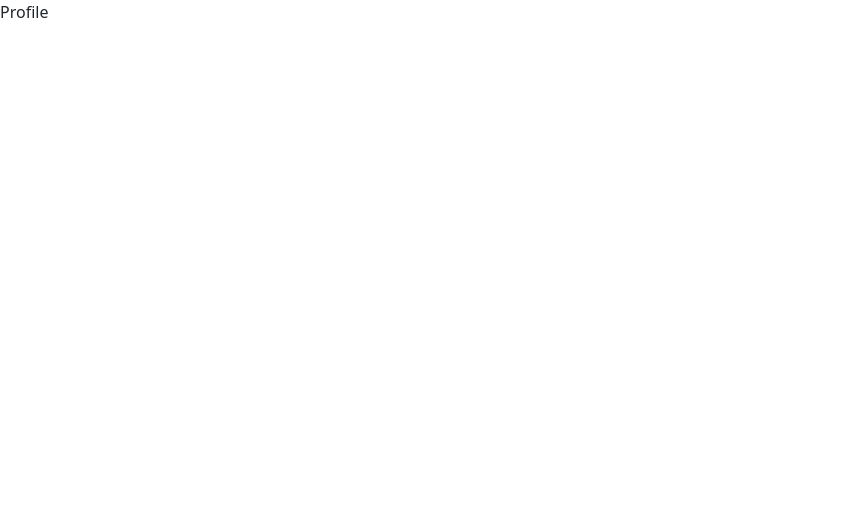
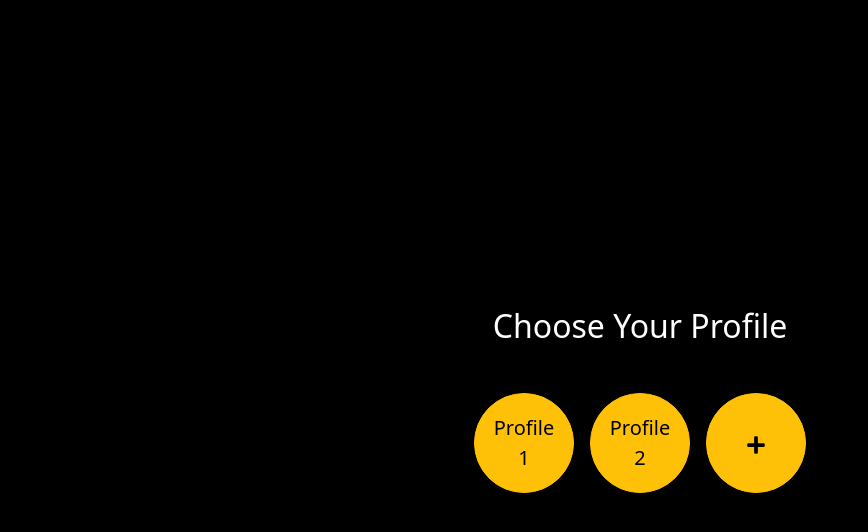
Before and after one commit to banghl/food-inventory-management, a React (Create React App) app: page /profile in a window 1280 px wide. Shown: the top 532 px of the page, without its empty margins (0-868 px from the left). Built offline with nearby package versions, Linux system fonts and the light colour scheme.

Commit message:
New update

```diff
--- a/src/pages/Login.js
+++ b/src/pages/Login.js
@@ -1,11 +1,12 @@
-import React, { useState } from "react";
-import { Container, Form, Button } from "react-bootstrap";
-import { useNavigate } from "react-router-dom";
+// Login.js
+import React, { useState } from 'react';
+import { Container, Form, Button } from 'react-bootstrap';
+import { useNavigate } from 'react-router-dom';
 
 const Login = () => {
-  const [userType, setUserType] = useState("");
-  const [username, setUsername] = useState("");
-  const [password, setPassword] = useState("");
+  const [userType, setUserType] = useState('');
+  const [username, setUsername] = useState('');
+  const [password, setPassword] = useState('');
   const navigate = useNavigate();
 
   const handleUserTypeChange = (type) => {
@@ -22,71 +23,71 @@ const Login = () => {
     };
 
     try {
-      const response = await fetch("http://localhost:8080/api/v1/users/login", {
-        method: "POST",
+      const response = await fetch('http://localhost:8080/api/v1/users/login', {
+        method: 'POST',
         headers: {
-          "Content-Type": "application/json",
+          'Content-Type': 'application/json',
         },
         body: JSON.stringify(requestBody),
       });
 
       if (response.ok) {
-        // Redirect to main page upon successful login
-        navigate("/");
+        // Redirect to profile selection page upon successful login
+        navigate('/profile');
       } else {
         // Handle login failure
-        console.error("Login failed");
+        console.error('Login failed');
       }
     } catch (error) {
-      console.error("Error:", error);
+      console.error('Error:', error);
     }
   };
 
   return (
     <div
       style={{
-        backgroundColor: "#121212",
-        height: "100vh",
-        display: "flex",
-        justifyContent: "center",
-        alignItems: "center",
+        backgroundColor: '#121212',
+        height: '100vh',
+        display: 'flex',
+        justifyContent: 'center',
+        alignItems: 'center',
       }}
     >
       <Container
         className="p-5 rounded-lg shadow-lg"
         style={{
-          backgroundColor: "rgba(0, 0, 0, 0.7)",
-          maxWidth: "400px",
-          color: "orange",
-          border: "2px solid orange",
+          backgroundColor: 'rgba(0, 0, 0, 0.7)',
+          maxWidth: '400px',
+          color: 'orange',
+          border: '2px solid orange',
         }}
       >
         <h2 className="text-center mb-4">Login</h2>
         <div className="d-flex justify-content-around mb-4">
           <Button
             variant="dark"
-            onClick={() => handleUserTypeChange("user")}
+            onClick={() => handleUserTypeChange('user')}
             className={`rounded-pill px-4 py-2 ${
-              userType === "user" ? "bg-orange text-light" : "text-light"
+              userType === 'user' ? 'bg-orange text-light' : 'text-light'
             }`}
             style={{
-              transition: "background-color 0.3s",
-              backgroundColor: userType === "user" ? "orange" : "",
-              color: userType === "user" ? "white" : "",
+              transition: 'background-color 0.3s',
+              backgroundColor: userType === 'user' ? 'orange' : '',
+              color: userType === 'user' ? 'white' : '',
             }}
           >
             User
           </Button>
           <Button
             variant="dark"
-            onClick={() => handleUserTypeChange("admin")}
+            onClick={() => handleUserTypeChange('admin')}
             className={`rounded-pill px-4 py-2 ${
-              userType === "admin" ? "bg-orange text-light" : "text-light"
+              userType === 'admin' ? 'bg-orange text-light' : 'text-light'
             }`}
             style={{
-              transition: "background-color 0.3s",
-              backgroundColor: userType === "admin" ? "orange" : "",
-              color: userType === "admin" ? "white" : "",
+              transition: 'background-color 0.3s',
+              backgroundColor: userType === 'admin' ? 'orange' : '',
+              color: userType === 'admin' ? 'white' : '',
             }}
           >
             Admin
@@ -121,7 +122,7 @@ const Login = () => {
             type="submit"
             className="w-100 btn-lg rounded-pill"
           >
-            {userType === "user" ? "Login" : "Admin Login"}
+            {userType === 'user' ? 'Login' : 'Admin Login'}
           </Button>
 
           <p className="mt-3 text-center">
--- a/src/pages/Profile.js
+++ b/src/pages/Profile.js
@@ -1,9 +1,31 @@
-import React from 'react'
+import React from 'react';
+import { Button } from 'react-bootstrap';
+import { useNavigate } from 'react-router-dom';
+import { FaPlus } from 'react-icons/fa';
 
-function Profile() {
+const ProfileSelection = () => {
+  const navigate = useNavigate();
+
+  const handleProfileSelection = (profile) => {
+    navigate('/');
+  };
+
+  const handleAddProfile = () => {
+    // Add your logic to add a new profile here
+  };
+
   return (
-    <div>Profile</div>
-  )
-}
+    <div style={{ position: 'fixed', top: 0, left: 0, width: '100vw', height: '100vh', backgroundColor: '#000' }}>
+      <div className="container d-flex flex-column justify-content-center align-items-center vh-100">
+        <h2 className="text-white mb-5">Choose Your Profile</h2>
+        <div className="d-flex flex-row justify-content-center align-items-center">
+          <Button onClick={() => handleProfileSelection('profile1')} variant="warning" className="btn-lg rounded-circle mx-2" style={{ width: '100px', height: '100px' }}>Profile 1</Button>
+          <Button onClick={() => handleProfileSelection('profile2')} variant="warning" className="btn-lg rounded-circle mx-2" style={{ width: '100px', height: '100px' }}>Profile 2</Button>
+          <Button onClick={handleAddProfile} variant="warning" className="btn-lg rounded-circle mx-2" style={{ width: '100px', height: '100px' }}><FaPlus /></Button>
+        </div>
+      </div>
+    </div>
+  );
+};
 
-export default Profile
+export default ProfileSelection;
--- /dev/null
+++ b/src/pages/SideBarPages/Fridge.js
@@ -0,0 +1,9 @@
+import React from 'react'
+
+function Fridge() {
+  return (
+    <div>Fridge</div>
+  )
+}
+
+export default Fridge
--- /dev/null
+++ b/src/pages/SideBarPages/Meals.js
@@ -0,0 +1,9 @@
+import React from 'react'
+
+function Meals() {
+  return (
+    <div>Meals</div>
+  )
+}
+
+export default Meals
--- /dev/null
+++ b/src/pages/SideBarPages/Recipes.js
@@ -0,0 +1,9 @@
+import React from 'react'
+
+function Recipes() {
+  return (
+    <div>Recipes</div>
+  )
+}
+
+export default Recipes
--- /dev/null
+++ b/src/pages/SideBarPages/ShoppingList.js
@@ -0,0 +1,9 @@
+import React from 'react'
+
+function ShoppingList() {
+  return (
+    <div>ShoppingList</div>
+  )
+}
+
+export default ShoppingList
--- a/src/pages/Sidebar.js
+++ b/src/pages/Sidebar.js
@@ -1,35 +1,32 @@
 import React from "react";
+import { Link } from "react-router-dom";
 import { BiFridge, BiBook, BiFoodMenu, BiFolder, BiBarChart, BiCart, BiLogOut } from "react-icons/bi";
-import { Link } from "react-router-dom";
 import "../Styles/Sidebar.css";
 
-function Sidebar() {
+function Sidebar({ onSelectCategory, selectedCategory }) {
   return (
     <div className="bg-white">
       <div className="m-2">
-      <span className="fs-4 fw-bold ">Food Diary</span>
+        <span className="fs-4 fw-bold">Food Diary</span>
       </div>
       <hr className="text-dark" />
       <div className="list-group list-group-flush">
-        <Link to="/" className="list-group-item list-group-item-action py-2 my-1">
+        <Link to="/fridges" className={`list-group-item list-group-item-action py-2 my-1 ${selectedCategory === '/' ? 'active' : ''}`} onClick={() => onSelectCategory('/')}>
           <BiFridge className="icon" /> Fridge
         </Link>
-        <Link to="/recipes" className="list-group-item list-group-item-action py-2 my-1">
+        <Link to="/recipes" className={`list-group-item list-group-item-action py-2 my-1 ${selectedCategory === '/recipes' ? 'active' : ''}`} onClick={() => onSelectCategory('/recipes')}>
           <BiBook className="icon" /> Recipes
         </Link>
-        <Link to="/meals" className="list-group-item list-group-item-action py-2 my-1">
-          <BiFoodMenu className="icon" /> Meals
+        <Link to="/meals" className={`list-group-item list-group-item-action py-2 my-1 ${selectedCategory === '/meals' ? 'active' : ''}`} onClick={() => onSelectCategory('/meals')}>
+          <BiFoodMenu className="icon" /> Meals Planner
         </Link>
-        <Link to="/portfolio" className="list-group-item list-group-item-action py-2 my-1">
-          <BiFolder className="icon" /> Portfolio
+        <Link to="/shopping-list" className={`list-group-item list-group-item-action py-2 my-1 ${selectedCategory === '/shopping-list' ? 'active' : ''}`} onClick={() => onSelectCategory('/shopping-list')}>
+          <BiCart className="icon" /> Shopping List
         </Link>
-        <Link to="/statistic" className="list-group-item list-group-item-action py-2 my-1">
+        <Link to="/statistic" className={`list-group-item list-group-item-action py-2 my-1 ${selectedCategory === '/statistic' ? 'active' : ''}`} onClick={() => onSelectCategory('/statistic')}>
           <BiBarChart className="icon" /> Statistic
         </Link>
-        <Link to="/shopping-list" className="list-group-item list-group-item-action py-2 my-1">
-          <BiCart className="icon" /> Shopping List
-        </Link>
-        <Link to="/login" className="list-group-item list-group-item-action py-2 my-1">
+        <Link to="/login" className={`list-group-item list-group-item-action py-2 my-1 ${selectedCategory === '/login' ? 'active' : ''}`} onClick={() => onSelectCategory('/login')}>
           <BiLogOut className="icon" /> Logout
         </Link>
       </div>
```
Also changed, not shown: src/App.js (+6 -1 lines), src/pages/SideBarPages/Statistics.js (added, +9 -0 lines).
